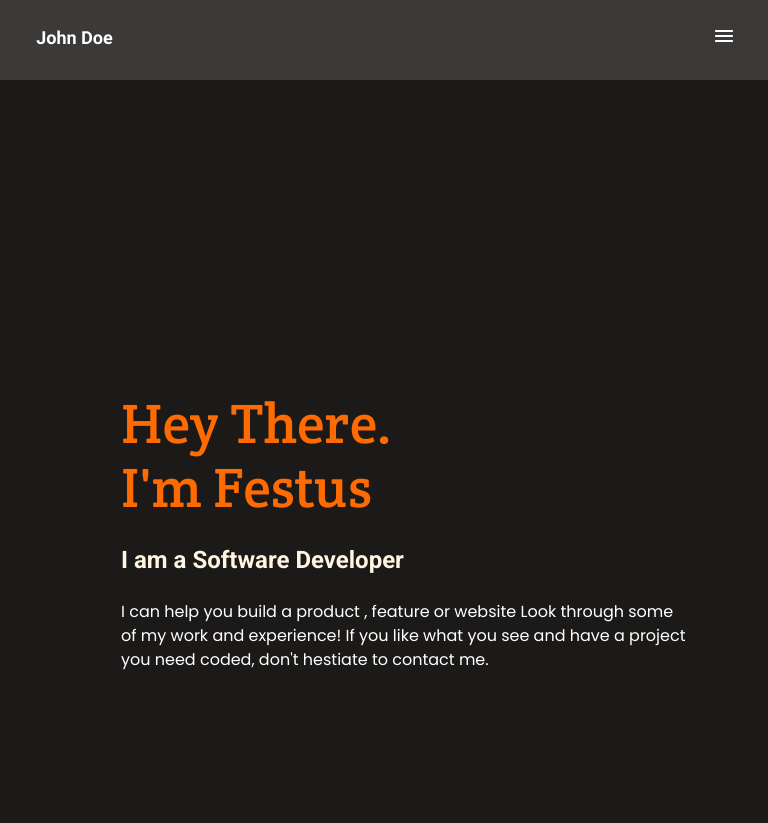
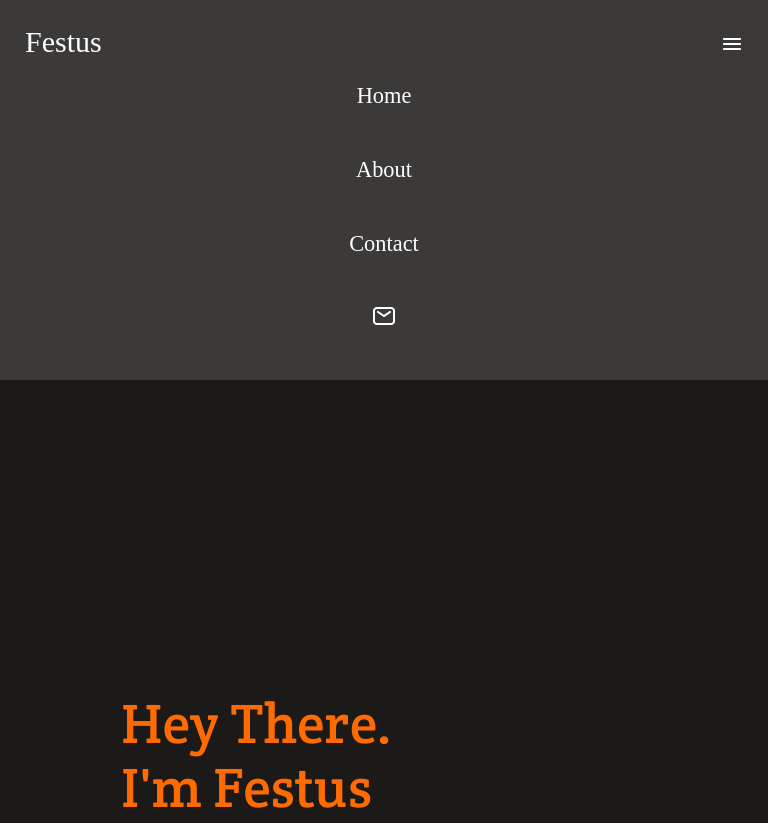
Before and after one commit to Enning94/Personal-portfolio, a plain HTML site: page index.html in a window 768 px wide. Shown: the top 823 px of the page. Drawn offline with Linux system fonts and the light colour scheme; a web font is replaced by a local one.

Commit message:
Added js file

```diff
--- a/index.html
+++ b/index.html
@@ -13,34 +13,42 @@
       rel="stylesheet"
     />
     <script src="https://kit.fontawesome.com/a075d05399.js"></script>
+
   </head>
 
   <body>
     <main>
       <header>
-        <div class="container1">
+        <!-- <div class="container1">
           <a href="#" class="logo"
             ><img src="./img/Logo_placeholder.png" alt="Logo"
           /></a>
           <nav>
             <ul class="navi">
-              <li><a href="#">Home</a></li>
+              <li><a href="#" class="nav-link">Home</a></li>
               <li><a href="#">About</a></li>
               <li><a href="#">Contact</a></li>
               <li><a><img src="./img/Union.png" alt="icon"/></a></li>
             </ul>
           </nav>
+        </div> -->
+        <div class="main-header">
+          <div>
+         <a class="main-header-logo">Festus</a>
+         <button class="hamburger" id="Hamburger">
+          <img src="./img/Enabled.png" alt="hamburger menu">
+         </button>
         </div>
-      </header>
+          <nav class="naviHeader">
+            <ul class="navi-header-list">
+              <li class="navi-item"><a href="#" class="navi-link">Home</a></li>
+              <li class="navi-item"><a href="#" class="navi-link">About</a></li>
+              <li class="navi-item"><a href="#" class="navi-link">Contact</a></li>
+              <li class="navi-item"><a class="navi-link"><img src="./img/Union.png" alt="icon"/></a></li>
+            </ul>
+          </nav>
 
-      <header>
-        <div class="container2">
-          <a href="#" class="logo"
-            ><img src="./img/Logo_placeholder.png" alt="Logo"
-          /></a>
-          <nav>
-            <img src="./img/Enabled.png" alt="hamburger menu"/>
-          </nav>
+
         </div>
       </header>
 
@@ -327,5 +335,6 @@
         </div>
       </footer>
     </main>
+    <script type="text/javascript" src="./script.js" ></script>
   </body>
 </html>
--- /dev/null
+++ b/script.js
@@ -0,0 +1,20 @@
+// alert("text");
+
+// console.log("hello");
+// const hamburger= document.getElementsByClassName(hamburger);
+// const navUL= document.getElementsByClassName(navi-header);
+
+// hamburger.addEventListener ('click', ()=>{
+//     navULclassList.toggle('show');
+// });
+// navUL.addEventListener ('click', ()=>{
+//     navULclassList.toggle('show');
+// });
+const hamburger = document.querySelector ('#Hamburger');
+const naviHeader= document.querySelector('.naviHeader');
+
+hamburger.addEventListener('click', ()=> {
+    naviHeader.classList.toggle('open')
+}
+
+)
--- a/style.css
+++ b/style.css
@@ -5,9 +5,12 @@
   list-style: none;
   text-decoration: none;
 }
+header{
+  background-color:  #3c3a39
+}
 
 @media screen and (min-width: 768px) {
-  .container1 {
+  /* .container1 {
     display: flex;
     flex-direction: row;
     justify-content: space-between;
@@ -19,10 +22,33 @@
 
   .container2 {
     display: none;
+  } */
+  /* .main-header{
+    display: flex;
+    justify-content: space-between;
+    background-color:  #3c3a39;
+    padding-left: 15px;
+    padding-right: 0px;
+    align-items: center;
+
   }
-
-  .logo {
-    align-items: center;
+  .navi-header{
+    display: flex;
+    justify-content: space-between;
+    padding: 20px;
+  }
+  .navi-header-list{
+    display: flex;
+    text-decoration: none;
+  }
+  .hamburger{
+    display: none;
+  }
+  .main-header-logo {
+    color: #fff;
+    align-self: center;
+    font-size: 30px;
+    font-weight: 400;
   }
 
   .navi {
@@ -50,8 +76,38 @@
     font-size: 15px;
     line-height: 20px;
     color: white;
-  }
+  } */
 
+.main-header{
+  display: flex;
+  justify-content: space-between;
+  align-items: center;
+  /* max-width: 60rem; */
+  margin: 0 auto;
+  padding: 20px 1rem;
+ }
+.navi-header-list{
+  padding: 0;
+}
+
+.navi-item{
+  display: inline-block;
+  padding: 0 1.25rem;
+}
+.navi-link{
+  color: #fff;
+  text-decoration: none;
+}
+.main-header-logo {
+  color: #fff;
+  align-self: center;
+  font-size: 20px;
+  font-weight: 400;
+
+}
+.hamburger{
+  display: none;
+}
   .headline {
     display: flex;
     background-image: url("./img/Illustration-header.png");
@@ -539,13 +595,15 @@
     background-color: #fbf8f7;
     height: 114px;
   }
+
 }
 
 @media screen and (max-width: 768px) {
-  .container1 {
+  /* .container1 {
     display: none;
-  }
+  } */
 
+/*
   .container2 {
     display: flex;
     flex-direction: row;
@@ -554,8 +612,76 @@
     width: 100%;
     padding: 16px 24px;
     font-family: "Odibee Sans", cursive;
+  } */
+  /* .main-header{
+    display: flex;
+
+    justify-content: space-between;
+    background-color:  #3c3a39;
+    padding-left: 25px;
+    padding-top: 25px;
+    padding-right: 25px;
+     align-items: center;
+  }
+  .navi-header{
+    display: none;
+
+  }
+  .navi-header.show{
+    display: flex;
+    width: 100%;
+  }
+  .main-header-logo{
+    color: #fff;
+    align-self: center;
+    font-size: 30px;
+    font-weight: 400;
+  }
+  .hamburger{
+    display: block;
+    align-items: flex-end;
+    background-color:#3c3a39 ;
+    border: 0;
+    cursor: pointer;
+    width: 100%;
+  } */
+  .open{
+    height: 100vh;
   }
 
+  .main-header{
+    flex-direction: column;
+    align-items: flex-start;
+    padding: 25px;
+  }
+  .naviHeader{
+     /* height:0 ;  */
+    overflow: hidden;
+    width: 100%;
+  }
+  .navi-item{
+    display: block;
+    text-align: center;
+    padding: 1.5rem 0;
+  }
+  .main-header-logo{
+    color: #fff;
+    align-self: center;
+    font-size: 30px;
+    font-weight: 400;
+  }
+  .navi-link{
+    color: #fff;
+    font-size: 1.4rem;
+  }
+  .hamburger{
+   display: block;
+    top:1.5rem;
+    right: 1rem;
+    position: absolute;
+    background-color: #3c3a39;
+    border: none;
+  }
   .headline {
     display: flex;
     background-image: url("./img/Illustration.png");
```
